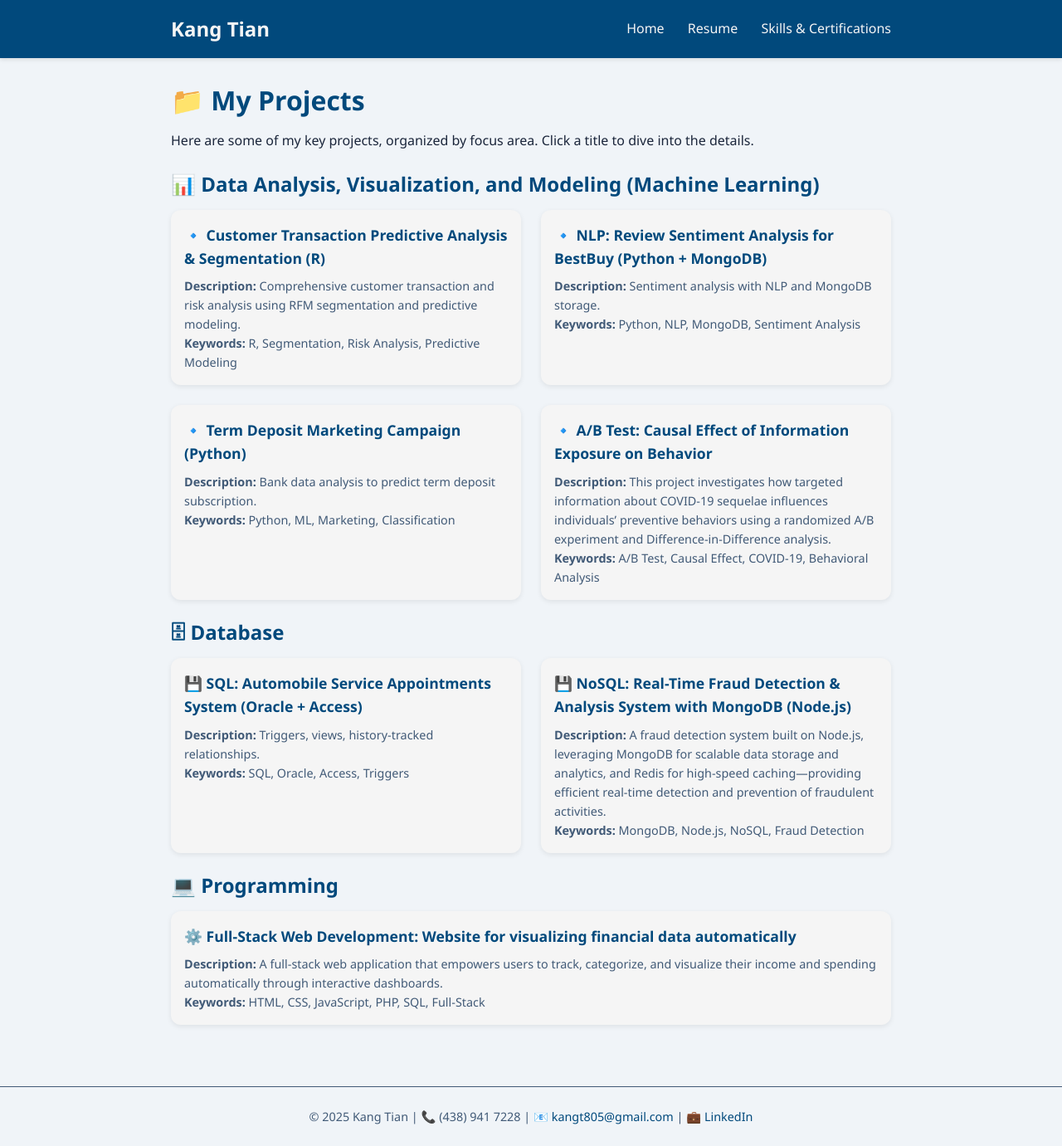
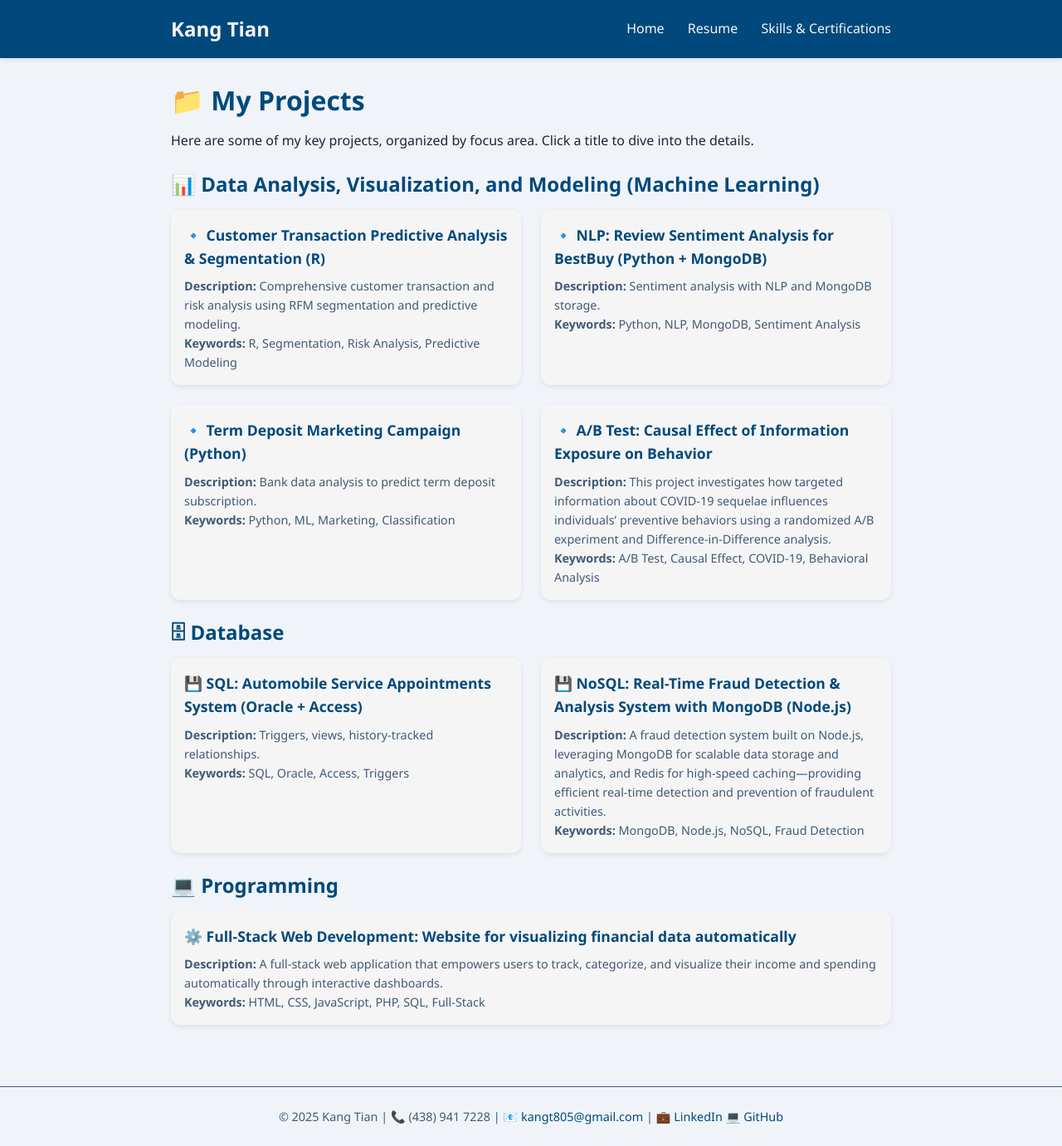
Before and after one commit to kang-tian/kang-tian.github.io, a Jekyll site: the page built from index.md, in a window 1280 px wide. Shown: the whole page at 83% size. Built offline with Jekyll 4.4.1, drawn with Linux system fonts in a browser that asks for light colours.

Commit message:
Update default.html

```diff
--- a/_layouts/default.html
+++ b/_layouts/default.html
@@ -27,6 +27,7 @@
      📞 (438) 941 7228 |
      📧 <a href="mailto:kangt805@gmail.com">kangt805@gmail.com</a> |
      💼 <a href="https://www.linkedin.com/in/kangtianecon" target="_blank">LinkedIn</a>
+     💻 <a href="https://github.com/kang-tian" target="_blank">GitHub</a>
   </p>
 </footer>
 
```
